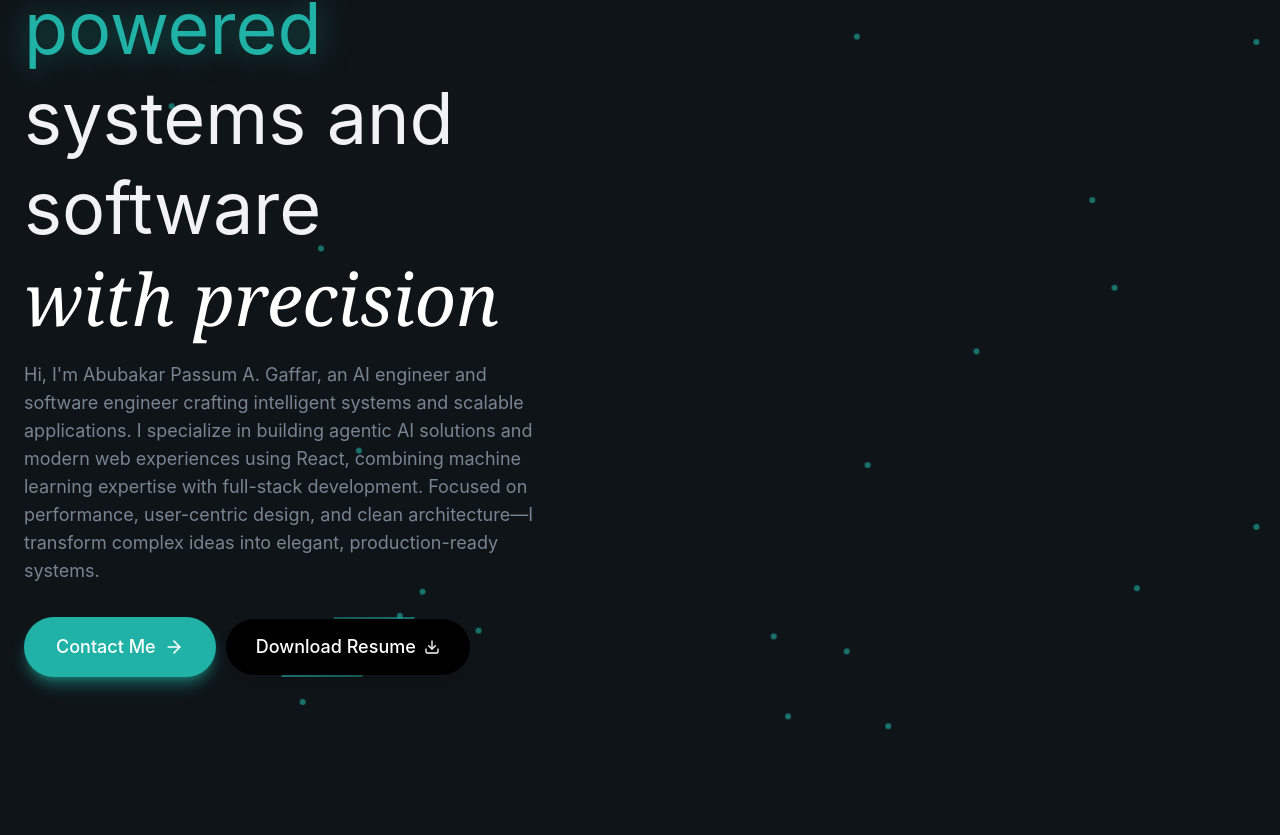
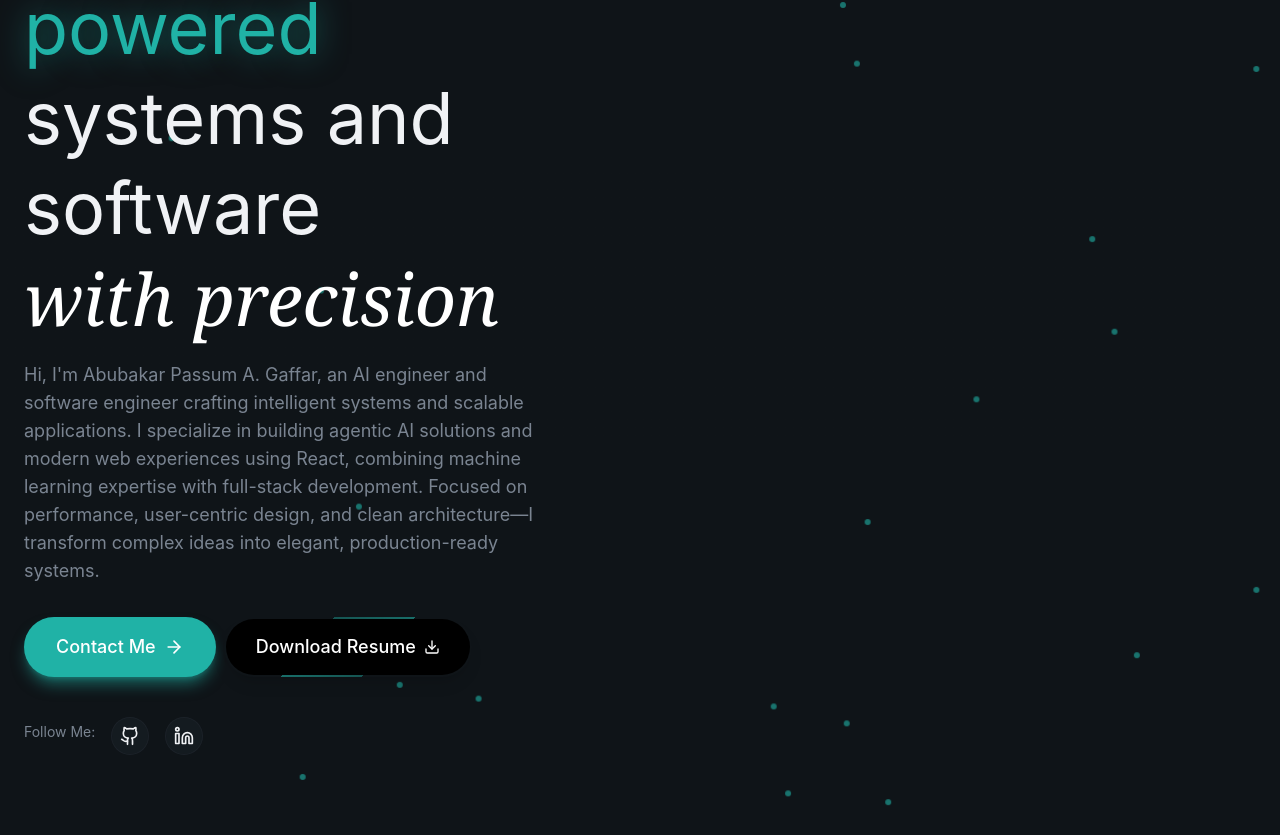
Before and after one commit to passumtornado/portfolio, a React app: page / in a window 1280 px wide. Shown: the part 305-1140 px from the top of the page. Before the commit the page ends 1062 px from the top, so only its background shows below. Built offline with nearby package versions, Linux system fonts and the light colour scheme; the HTML template or start-up script is replaced by a standard one.

Commit message:
completed left side content of the Hero section

```diff
--- a/src/components/AnimatedBorderButton.tsx
+++ b/src/components/AnimatedBorderButton.tsx
@@ -19,7 +19,7 @@ const AnimatedBorderButton = ({
   onClick,
 }: AnimatedBorderButtonProps) => {
   const baseClasses =
-    "relative rounded-full font-medium focus:outline-none focus-visible:ring-2 focus-visible:ring-primary shadow-lg overflow-hidden group";
+    "relative rounded-full font-medium focus:outline-none focus-visible:ring-2 focus-visible:ring-primary shadow-lg overflow-hidden group cursor-pointer";
 
   const sizeClasses = {
     sm: "px-4 py-2 text-sm",
--- a/src/components/Button.tsx
+++ b/src/components/Button.tsx
@@ -8,7 +8,7 @@ type ButtonProps = {
 
 
 const Button = ({className,size,children}: ButtonProps) => {
-    const baseClasses = "relative overflow-hidden rounded-full font-medium focus:outline-none focus-visible:ring-2 focus-visible:ring-primary bg-primary text-primary-foreground hover:bg-primary/90 shadow-lg shadow-primary/50";
+    const baseClasses = "relative overflow-hidden rounded-full font-medium focus:outline-none focus-visible:ring-2 focus-visible:ring-primary bg-primary text-primary-foreground hover:bg-primary/90 shadow-lg shadow-primary/50 cursor-pointer";
     const sizeClasses = {
         sm: 'px-4 py-2 text-sm',
         default: 'px-6 py-3 text-base',
--- /dev/null
+++ b/src/data/index.ts
@@ -0,0 +1,14 @@
+import { Github, Linkedin, Twitter } from "lucide-react";
+
+export const socialLinks = [
+  {
+    icon: Github,
+    name: "GitHub",
+    url: "https://github.com/passumtornado",
+  },
+  {
+    icon: Linkedin,
+    name: "LinkedIn",
+    url: "https://www.linkedin.com/in/abubakar-passum-a-gaffar-2583a0118/",
+  }
+];
--- a/src/sections/Hero.tsx
+++ b/src/sections/Hero.tsx
@@ -2,7 +2,7 @@ import React from "react";
 import Button from "../components/Button";
 import { ArrowRight } from "lucide-react";
 import AnimatedBorderButton from "../components/AnimatedBorderButton";
-
+import { socialLinks } from "../data";
 export const Hero = () => {
   return (
     <section className="relative min-h-screen flex items-center overflow-hidden">
@@ -63,7 +63,7 @@ export const Hero = () => {
                   with precision
                 </span>
               </h1>
-              <p className="text-lg text-muted-foreground max-w-lg animate-fade-in animation-delay-400">
+              <p className="text-lg text-muted-foreground max-w-lg animate-fade-in animation-delay-200">
                 Hi, I'm Abubakar Passum A. Gaffar, an AI engineer and software
                 engineer crafting intelligent systems and scalable applications.
                 I specialize in building agentic AI solutions and modern web
@@ -74,7 +74,7 @@ export const Hero = () => {
               </p>
             </div>
             {/* CTA Button */}
-            <div className="flex gap-2">
+            <div className="flex gap-2 animate-fade-in animation-delay-300">
               <Button size="lg">
                 Contact Me <ArrowRight className="w-5 h-5" />
               </Button>
@@ -86,6 +86,24 @@ export const Hero = () => {
                 Download Resume
               </AnimatedBorderButton>
             </div>
+            {/* Social Links  */}
+            <div className="flex items-center gap-4 animate-fade-in animation-delay-400">
+              {/* Add your social media icons and links here */}
+              <span className="text-sm text-muted-foreground">Follow Me:</span>
+              <div className="flex gap-4 mt-2">
+                {socialLinks.map((link, index) => (
+                  <a
+                    key={index}
+                    href={link.url}
+                    target="_blank"
+                    rel="noopener noreferrer"
+                    className="p-2 rounded-full glass hover:bg-primary/10 hover:text-primary transition-all duration-300"
+                  >
+                    <link.icon className="w-5 h-5" />
+                  </a>
+                ))}
+              </div>
+            </div>
           </div>
           {/* Right column - Text content */}
         </div>
```
